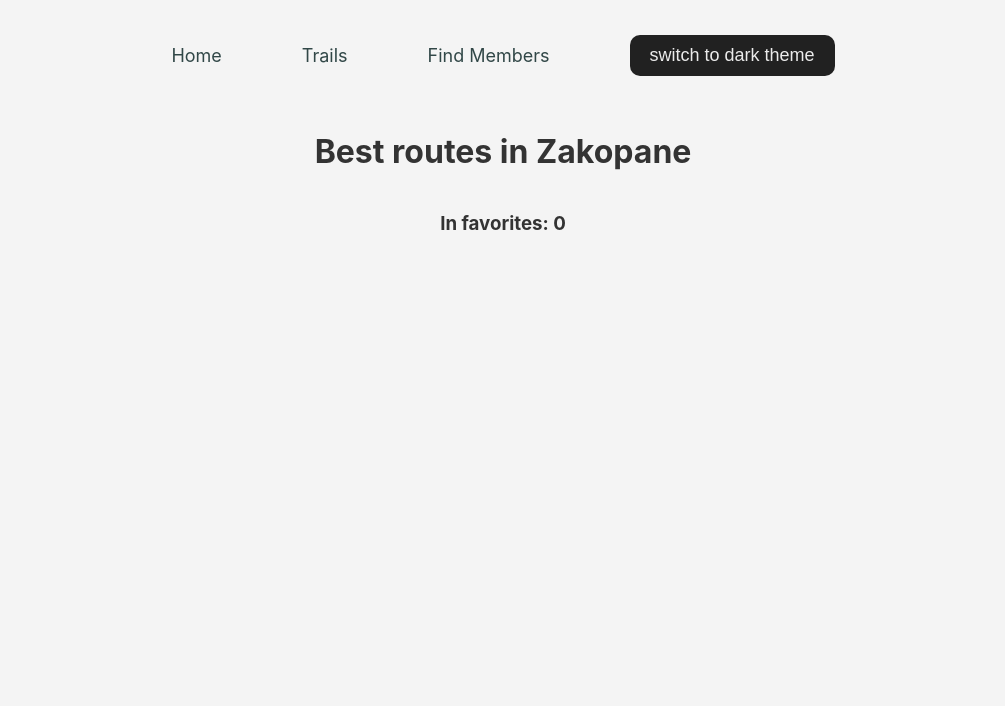
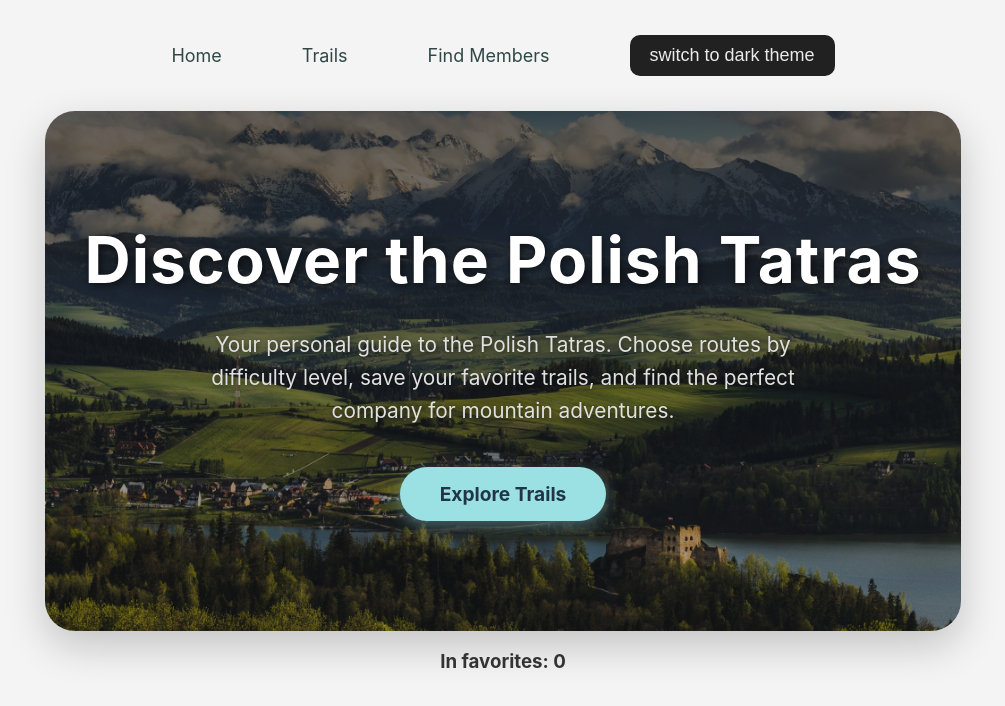
Before and after one commit to nastlyxy/zakopane-routes, a React (Vite) app: page / in a window 1280 px wide. Shown: the top 706 px of the page, without its empty margins (137-1142 px from the left). Built offline with nearby package versions, Linux system fonts and the light colour scheme.

Commit message:
added home page content and some css styles

```diff
--- a/src/App.css
+++ b/src/App.css
@@ -72,6 +72,80 @@ body {
 .mode-button.dark {
   background-color: #ebebeb;
   color: #212121;
+}
+/* =========================================
+   Home Page styles
+   ========================================= */
+
+.homepage-container {
+  width: 100%;
+}
+.hero-content {
+  background-image:
+    linear-gradient(rgba(0, 0, 0, 0.6), rgba(0, 0, 0, 0.3)),
+    url("./assets/images/tatry.jpg");
+  background-position: center;
+  background-repeat: no-repeat;
+  background-size: cover;
+  width: 100%;
+  max-width: 1200px;
+  min-height: 65vh;
+  display: flex;
+  flex-direction: column;
+  justify-content: center;
+  align-items: center;
+  text-align: center;
+  gap: 30px;
+  border-radius: 30px;
+  padding: 40px;
+  box-shadow: 0 15px 40px rgba(0, 0, 0, 0.2);
+}
+.homepage-title {
+  color: #ffffff;
+  font-size: 4rem;
+  margin: 0;
+  text-shadow: 2px 2px 10px rgba(0, 0, 0, 0.6);
+  letter-spacing: 1px;
+}
+.homepage-description {
+  color: #e0e0e0;
+  font-size: 1.3rem;
+  max-width: 650px;
+  line-height: 1.6;
+  margin: 0;
+  text-shadow: 1px 1px 5px rgba(0,0,0,0.5);
+}
+.routes-link {
+  text-decoration: none;
+  background-color: #9BE1E3;
+  color: #213547;
+  font-size: 1.2rem;
+  font-weight: bold;
+  padding: 15px 40px;
+  border-radius: 30px;
+  transition: all 0.3s ease;
+  box-shadow: 0 5px 15px rgba(155, 225, 227, 0.4);
+  margin-top: 10px;
+}
+.routes-link:hover {
+  background-color: #5F8B8C;
+  color: white;
+  transform: translateY(-3px);
+  box-shadow: 0 8px 20px rgba(95, 139, 140, 0.6);
+}
+
+@media (max-width: 768px) {
+  .hero-content {
+    min-height: 50vh;
+    border-radius: 20px;
+    padding: 30px 20px;
+  }
+  .homepage-title {
+    font-size: 2.5rem;
+  }
+  .homepage-description {
+    font-size: 1.1rem;
+  }
 }
 
 /* =========================================
@@ -208,6 +282,10 @@ body {
   color: #5f8b8c;
   font-weight: bold;
   font-size: 1rem;
+  transition: all 0.3s ease;
+}
+.details-link:hover {
+  color: #333;
 }
 .dark .details-link {
   color: #9be1e3;
--- a/src/pages/HomePage.jsx
+++ b/src/pages/HomePage.jsx
@@ -1,7 +1,25 @@
-export default function HomePage(){
-    return(
-        <div className="home-page-container">
-            <h1>Best routes in Zakopane</h1>
-        </div>
-    )
+import { Link } from "react-router-dom";
+import { ThemeContext } from "../ThemeContext";
+import { useContext } from "react";
+
+import HeroImage from "../assets/images/tatry.jpg";
+
+export default function HomePage() {
+  const isDarkMode = useContext(ThemeContext);
+
+  return (
+    <div className={`homepage-container ${isDarkMode && "dark"}`}>
+      <div className="hero-content">
+        <h1 className="homepage-title">Discover the Polish Tatras</h1>
+        <p className="homepage-description">
+          Your personal guide to the Polish Tatras. Choose routes by difficulty
+          level, save your favorite trails, and find the perfect company for
+          mountain adventures.
+        </p>
+        <Link className="routes-link" to={"/routes"}>
+          Explore Trails
+        </Link>
+      </div>
+    </div>
+  );
 }
```
Also changed, not shown: src/assets/images/tatry.jpg (added), 1 other file (tests, documents, lock files or other folders).
